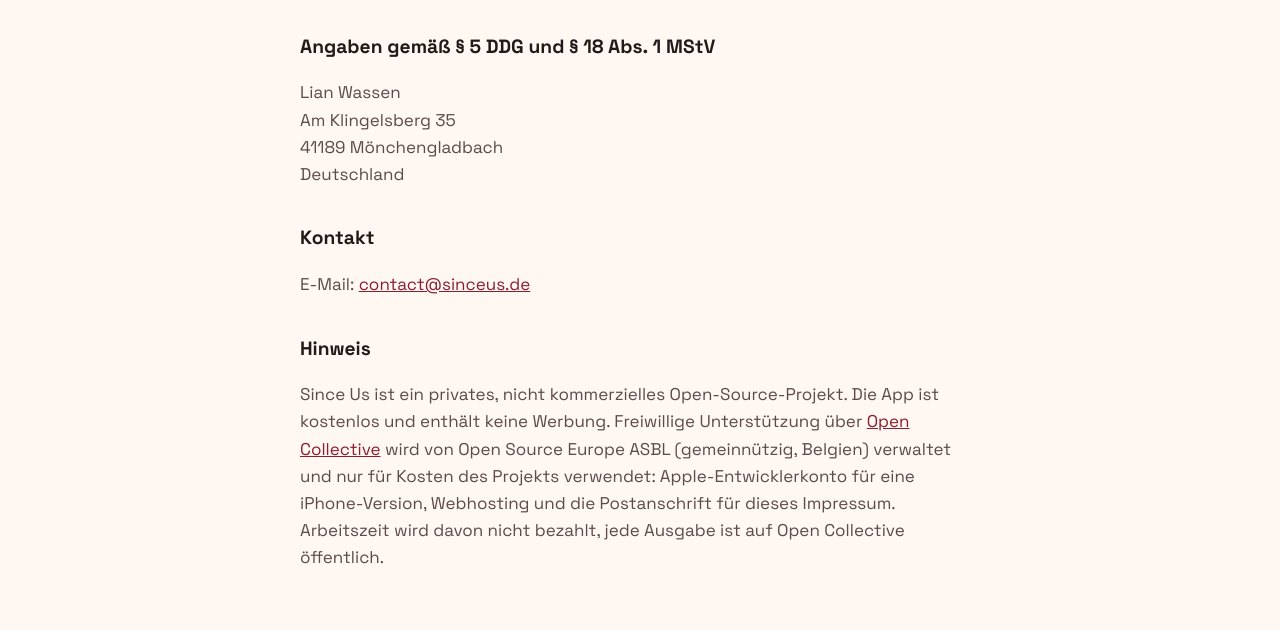
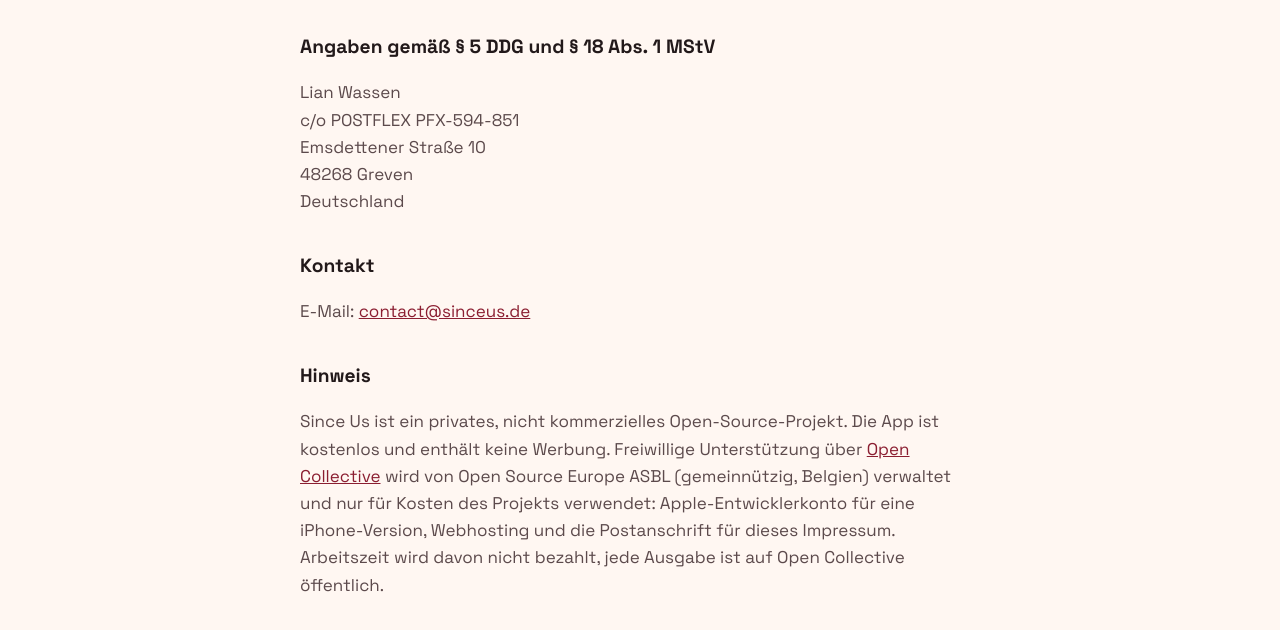
Before and after one commit to DerDieDasLian/sinceus, a plain HTML site: page docs/impressum.html in a window 1280 px wide. Shown: the part 242-872 px from the top of the page. Drawn offline with Linux system fonts and the light colour scheme.

Commit message:
Impressum und Datenschutz: neue Postanschrift über Postflex statt Wohnadresse

```diff
--- a/docs/impressum.html
+++ b/docs/impressum.html
@@ -32,8 +32,9 @@
 
 <h2>Angaben gemäß § 5 DDG und § 18 Abs. 1 MStV</h2>
 <p>Lian Wassen<br>
-Am Klingelsberg 35<br>
-41189 Mönchengladbach<br>
+c/o POSTFLEX PFX-594-851<br>
+Emsdettener Straße 10<br>
+48268 Greven<br>
 Deutschland</p>
 
 <h2>Kontakt</h2>
```
Also changed, not shown: docs/legal-notice.html (+3 -2 lines), docs/privacy-de.html (+3 -2 lines), docs/privacy-en.html (+3 -2 lines).
